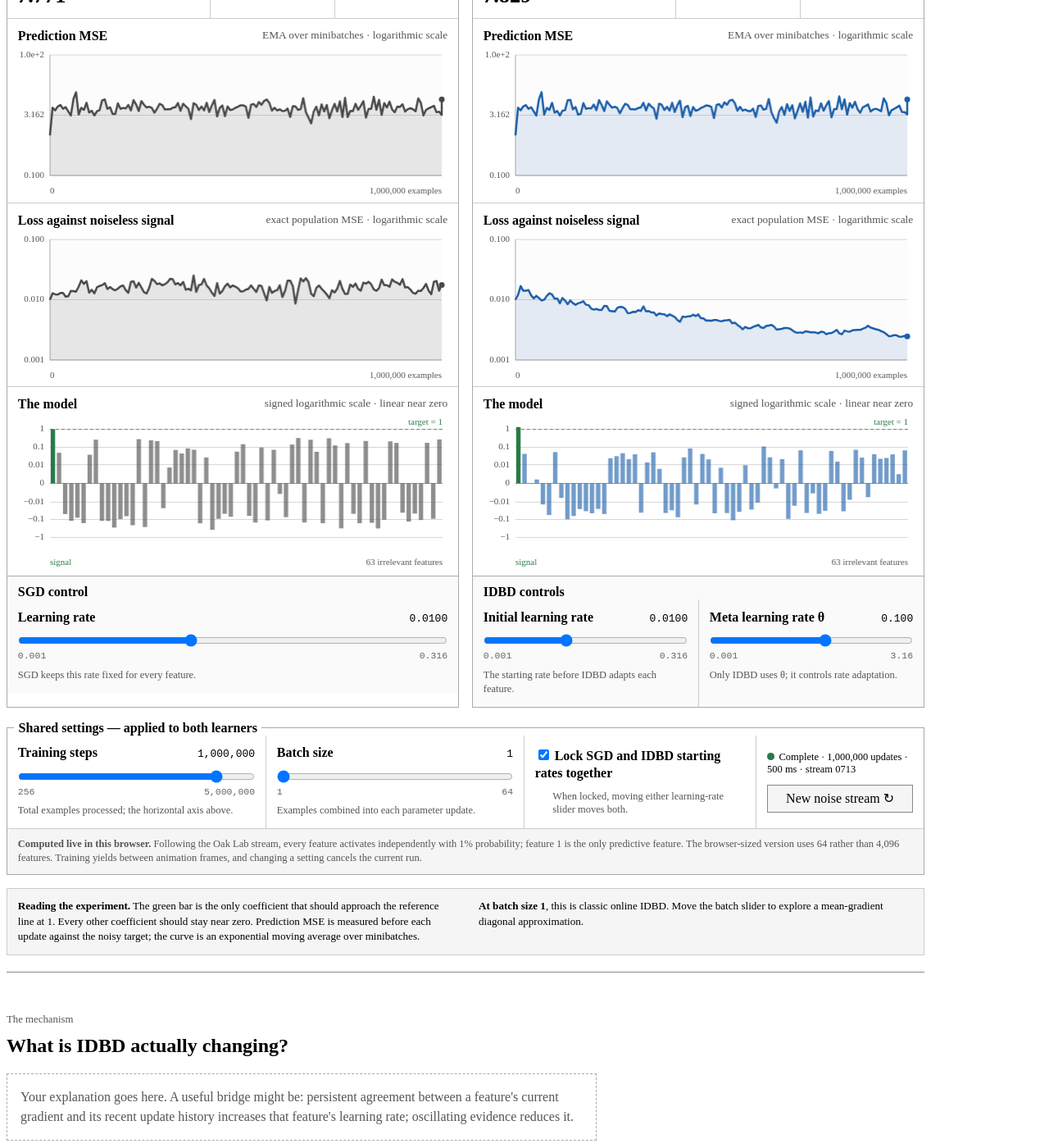
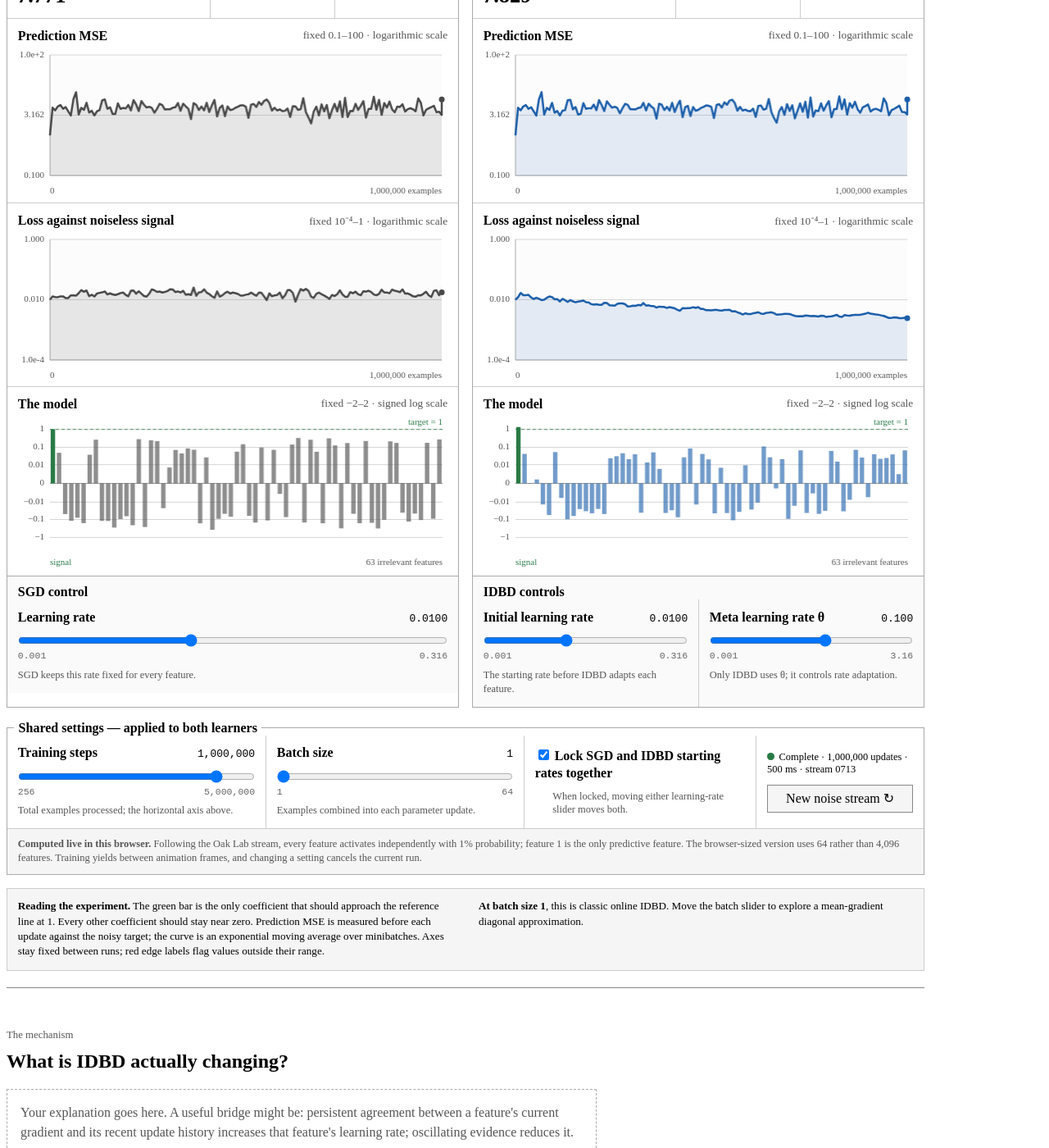
Before and after one commit to AlexChaloner/alexchaloner.github.io, a Jekyll site: the page built from idbd-experiments.html, in a window 1280 px wide and 1400 px high, scrolled down 695 px. Shown: the whole window at 82% size. Built offline with Jekyll 4.4.1, drawn with Linux system fonts in a browser that asks for light colours.

Commit message:
Fix experiment chart scales

```diff
--- a/assets/idbd-demo.js
+++ b/assets/idbd-demo.js
@@ -7,6 +7,9 @@
   const GAUSSIAN_STANDARD_DEVIATION = Math.sqrt(GAUSSIAN_VARIANCE);
   const SPARSE_NOISE_PROBABILITY = 0.01;
   const WEIGHT_LINEAR_THRESHOLD = 0.001;
+  const PREDICTION_LOSS_BOUNDS = Object.freeze({ minimum: 0.1, maximum: 100 });
+  const SIGNAL_LOSS_BOUNDS = Object.freeze({ minimum: 0.0001, maximum: 1 });
+  const MODEL_WEIGHT_EXTENT = 2;
   const LOG_ONE_MINUS_FEATURE_PROBABILITY = Math.log(1 - FEATURE_PROBABILITY);
   const STEP_OPTIONS = [
     256, 512, 1024, 2048, 4096, 8192, 16384, 32768,
@@ -21,7 +24,8 @@
     idbd: "#1b5eaa",
     idbdFill: "rgba(27, 94, 170, 0.11)",
     signal: "#287a45",
-    noise: "#999999"
+    noise: "#999999",
+    alert: "#b42318"
   };
 
   const controls = {
@@ -271,12 +275,17 @@
     return { context, width, height };
   }
 
-  function niceMaximum(value) {
-    if (!Number.isFinite(value) || value <= 0) return 1;
-    const power = Math.pow(10, Math.floor(Math.log10(value)));
-    const scaled = value / power;
-    const nice = scaled <= 1 ? 1 : scaled <= 2 ? 2 : scaled <= 5 ? 5 : 10;
-    return nice * power;
+  function drawEdgeWarning(context, right, y, text) {
+    context.save();
+    context.font = "bold 11px sans-serif";
+    context.textAlign = "right";
+    context.textBaseline = "middle";
+    const textWidth = context.measureText(text).width;
+    context.fillStyle = "rgba(252, 252, 252, 0.92)";
+    context.fillRect(right - textWidth - 5, y - 8, textWidth + 7, 16);
+    context.fillStyle = COLORS.alert;
+    context.fillText(text, right - 2, y);
+    context.restore();
   }
 
   function drawLineChart(canvasId, steps, values, color, fill, bounds, exampleCount) {
@@ -292,6 +301,8 @@
     const maximum = bounds.maximum;
     const logMinimum = Math.log10(minimum);
     const logRange = Math.log10(maximum) - logMinimum;
+    let aboveScale = false;
+    let belowScale = false;
 
     context.fillStyle = "#fcfcfc";
     context.fillRect(margins.left, margins.top, plotWidth, plotHeight);
@@ -328,15 +339,20 @@
 
     const coordinates = [];
     for (let index = 0; index < values.length; index += 1) {
-      if (!Number.isFinite(values[index]) || values[index] <= 0) continue;
+      if (!Number.isFinite(values[index])) {
+        if (values[index] !== null) aboveScale = true;
+        continue;
+      }
+      if (values[index] > maximum) aboveScale = true;
+      if (values[index] < minimum) belowScale = true;
+      if (values[index] <= 0) continue;
       const logValue = Math.log10(Math.max(values[index], minimum));
       coordinates.push({
         x: margins.left + (steps[index] / exampleCount) * plotWidth,
         y: margins.top + (1 - clamp((logValue - logMinimum) / logRange, 0, 1)) * plotHeight
       });
     }
-    if (!coordinates.length) return;
-
+    if (coordinates.length) {
       context.beginPath();
       context.moveTo(coordinates[0].x, margins.top + plotHeight);
       for (let index = 0; index < coordinates.length; index += 1) {
@@ -364,7 +380,15 @@
       context.fill();
     }
 
-  function drawWeights(canvasId, weights, color, sharedExtent) {
+    if (aboveScale) {
+      drawEdgeWarning(context, width - margins.right, margins.top + 10, "↑ off scale (above " + String(maximum) + ")");
+    }
+    if (belowScale) {
+      drawEdgeWarning(context, width - margins.right, margins.top + plotHeight - 10, "↓ off scale (below " + String(minimum) + ")");
+    }
+  }
+
+  function drawWeights(canvasId, weights, color) {
     const canvas = document.getElementById(canvasId);
     const surface = setupCanvas(canvas);
     const context = surface.context;
@@ -373,10 +397,12 @@
     const margins = { top: 11, right: 9, bottom: 34, left: 42 };
     const plotWidth = width - margins.left - margins.right;
     const plotHeight = height - margins.top - margins.bottom;
-    const extent = Math.max(1, sharedExtent);
+    const extent = MODEL_WEIGHT_EXTENT;
     const transformedExtent = symmetricLog(extent);
     const zeroY = margins.top + plotHeight / 2;
     const barStep = plotWidth / FEATURE_COUNT;
+    let aboveScale = false;
+    let belowScale = false;
 
     function weightY(value) {
       return zeroY - symmetricLog(clamp(value, -extent, extent)) /
@@ -425,6 +451,8 @@
     }
 
     for (let index = 0; index < weights.length; index += 1) {
+      if (!Number.isFinite(weights[index]) || weights[index] > extent) aboveScale = true;
+      if (Number.isFinite(weights[index]) && weights[index] < -extent) belowScale = true;
       const value = clamp(weights[index], -extent, extent);
       const valueY = weightY(value);
       const valueHeight = Math.abs(valueY - zeroY);
@@ -442,19 +470,12 @@
     context.fillStyle = COLORS.muted;
     context.textAlign = "right";
     context.fillText("63 irrelevant features", width - margins.right, height - 7);
+    if (aboveScale) {
+      drawEdgeWarning(context, width - margins.right, margins.top + 10, "↑ off scale (above +" + String(extent) + ")");
     }
-
-  function logarithmicBoundsAcross(first, second) {
-    const values = first.concat(second).filter(function (value) {
-      return Number.isFinite(value) && value > 0;
-    });
-    if (!values.length) return { minimum: 0.1, maximum: 1 };
-    const smallest = Math.min.apply(null, values);
-    const largest = Math.max.apply(null, values);
-    const minimum = Math.pow(10, Math.floor(Math.log10(smallest)));
-    let maximum = Math.pow(10, Math.ceil(Math.log10(largest)));
-    if (maximum <= minimum) maximum = minimum * 10;
-    return { minimum, maximum };
+    if (belowScale) {
+      drawEdgeWarning(context, width - margins.right, margins.top + plotHeight - 10, "↓ off scale (below −" + String(extent) + ")");
+    }
   }
 
   function updateBatchNote(batchSize) {
@@ -485,14 +506,6 @@
     document.getElementById("example-count-label").textContent = formatInteger(values.exampleCount) + " examples";
   }
 
-  function maximumAbsolute(first, second) {
-    let maximum = 1;
-    for (let index = 0; index < FEATURE_COUNT; index += 1) {
-      maximum = Math.max(maximum, Math.abs(first[index]), Math.abs(second[index]));
-    }
-    return maximum;
-  }
-
   function idbdRateRatio(beta) {
     const rates = Array.from(beta, Math.exp);
     const irrelevant = rates.slice(1).sort(function (first, second) {
@@ -509,15 +522,12 @@
     document.getElementById("sgd-signal-loss-score").textContent = formatScore(noiselessSignalMse(state.sgdWeights));
     document.getElementById("idbd-signal-loss-score").textContent = formatScore(noiselessSignalMse(state.idbdWeights));
 
-    const lossBounds = logarithmicBoundsAcross(state.curves.sgdLoss, state.curves.idbdLoss);
-    const signalLossBounds = logarithmicBoundsAcross(state.curves.sgdSignalLoss, state.curves.idbdSignalLoss);
-    const weightMax = niceMaximum(maximumAbsolute(state.sgdWeights, state.idbdWeights) * 1.05);
-    drawLineChart("sgd-loss-chart", state.curves.steps, state.curves.sgdLoss, COLORS.sgd, COLORS.sgdFill, lossBounds, state.exampleCount);
-    drawLineChart("idbd-loss-chart", state.curves.steps, state.curves.idbdLoss, COLORS.idbd, COLORS.idbdFill, lossBounds, state.exampleCount);
-    drawLineChart("sgd-signal-loss-chart", state.curves.steps, state.curves.sgdSignalLoss, COLORS.sgd, COLORS.sgdFill, signalLossBounds, state.exampleCount);
-    drawLineChart("idbd-signal-loss-chart", state.curves.steps, state.curves.idbdSignalLoss, COLORS.idbd, COLORS.idbdFill, signalLossBounds, state.exampleCount);
-    drawWeights("sgd-weights-chart", state.sgdWeights, COLORS.sgd, weightMax);
-    drawWeights("idbd-weights-chart", state.idbdWeights, COLORS.idbd, weightMax);
+    drawLineChart("sgd-loss-chart", state.curves.steps, state.curves.sgdLoss, COLORS.sgd, COLORS.sgdFill, PREDICTION_LOSS_BOUNDS, state.exampleCount);
+    drawLineChart("idbd-loss-chart", state.curves.steps, state.curves.idbdLoss, COLORS.idbd, COLORS.idbdFill, PREDICTION_LOSS_BOUNDS, state.exampleCount);
+    drawLineChart("sgd-signal-loss-chart", state.curves.steps, state.curves.sgdSignalLoss, COLORS.sgd, COLORS.sgdFill, SIGNAL_LOSS_BOUNDS, state.exampleCount);
+    drawLineChart("idbd-signal-loss-chart", state.curves.steps, state.curves.idbdSignalLoss, COLORS.idbd, COLORS.idbdFill, SIGNAL_LOSS_BOUNDS, state.exampleCount);
+    drawWeights("sgd-weights-chart", state.sgdWeights, COLORS.sgd);
+    drawWeights("idbd-weights-chart", state.idbdWeights, COLORS.idbd);
   }
 
   function elapsedLabel(milliseconds) {
--- a/idbd-experiments.html
+++ b/idbd-experiments.html
@@ -60,18 +60,18 @@ title: "Learning the learning rate"
         </div>
 
         <figure class="chart-block">
-          <figcaption><span>Prediction MSE</span><small>EMA over minibatches · logarithmic scale</small></figcaption>
-          <canvas id="sgd-loss-chart" role="img" aria-label="SGD prediction mean squared error over training examples on a logarithmic scale"></canvas>
+          <figcaption><span>Prediction MSE</span><small>fixed 0.1–100 · logarithmic scale</small></figcaption>
+          <canvas id="sgd-loss-chart" role="img" aria-label="SGD prediction mean squared error over training examples on a fixed logarithmic scale from 0.1 to 100"></canvas>
         </figure>
 
         <figure class="chart-block">
-          <figcaption><span>Loss against noiseless signal</span><small>exact population MSE · logarithmic scale</small></figcaption>
-          <canvas id="sgd-signal-loss-chart" role="img" aria-label="SGD exact mean squared error against the noiseless signal over training examples on a logarithmic scale"></canvas>
+          <figcaption><span>Loss against noiseless signal</span><small>fixed 10⁻⁴–1 · logarithmic scale</small></figcaption>
+          <canvas id="sgd-signal-loss-chart" role="img" aria-label="SGD exact mean squared error against the noiseless signal on a fixed logarithmic scale from 0.0001 to 1"></canvas>
         </figure>
 
         <figure class="chart-block model-chart">
-          <figcaption><span>The model</span><small>signed logarithmic scale · linear near zero</small></figcaption>
-          <canvas id="sgd-weights-chart" role="img" aria-label="SGD learned model coefficients on a signed logarithmic scale"></canvas>
+          <figcaption><span>The model</span><small>fixed −2–2 · signed log scale</small></figcaption>
+          <canvas id="sgd-weights-chart" role="img" aria-label="SGD learned model coefficients on a fixed signed logarithmic scale from minus 2 to 2"></canvas>
         </figure>
 
         <div class="method-controls" aria-label="SGD controls">
@@ -109,18 +109,18 @@ title: "Learning the learning rate"
         </div>
 
         <figure class="chart-block">
-          <figcaption><span>Prediction MSE</span><small>EMA over minibatches · logarithmic scale</small></figcaption>
-          <canvas id="idbd-loss-chart" role="img" aria-label="IDBD prediction mean squared error over training examples on a logarithmic scale"></canvas>
+          <figcaption><span>Prediction MSE</span><small>fixed 0.1–100 · logarithmic scale</small></figcaption>
+          <canvas id="idbd-loss-chart" role="img" aria-label="IDBD prediction mean squared error over training examples on a fixed logarithmic scale from 0.1 to 100"></canvas>
         </figure>
 
         <figure class="chart-block">
-          <figcaption><span>Loss against noiseless signal</span><small>exact population MSE · logarithmic scale</small></figcaption>
-          <canvas id="idbd-signal-loss-chart" role="img" aria-label="IDBD exact mean squared error against the noiseless signal over training examples on a logarithmic scale"></canvas>
+          <figcaption><span>Loss against noiseless signal</span><small>fixed 10⁻⁴–1 · logarithmic scale</small></figcaption>
+          <canvas id="idbd-signal-loss-chart" role="img" aria-label="IDBD exact mean squared error against the noiseless signal on a fixed logarithmic scale from 0.0001 to 1"></canvas>
         </figure>
 
         <figure class="chart-block model-chart">
-          <figcaption><span>The model</span><small>signed logarithmic scale · linear near zero</small></figcaption>
-          <canvas id="idbd-weights-chart" role="img" aria-label="IDBD learned model coefficients on a signed logarithmic scale"></canvas>
+          <figcaption><span>The model</span><small>fixed −2–2 · signed log scale</small></figcaption>
+          <canvas id="idbd-weights-chart" role="img" aria-label="IDBD learned model coefficients on a fixed signed logarithmic scale from minus 2 to 2"></canvas>
         </figure>
 
         <div class="method-controls idbd-method-controls" aria-label="IDBD controls">
@@ -190,7 +190,7 @@ title: "Learning the learning rate"
     </fieldset>
 
     <aside class="experiment-note">
-      <p><strong>Reading the experiment.</strong> The green bar is the only coefficient that should approach the reference line at 1. Every other coefficient should stay near zero. Prediction MSE is measured before each update against the noisy target; the curve is an exponential moving average over minibatches.</p>
+      <p><strong>Reading the experiment.</strong> The green bar is the only coefficient that should approach the reference line at 1. Every other coefficient should stay near zero. Prediction MSE is measured before each update against the noisy target; the curve is an exponential moving average over minibatches. Axes stay fixed between runs; red edge labels flag values outside their range.</p>
       <p id="batch-note"><strong>At batch size 1</strong>, this is classic online IDBD. Larger batches use a mean-gradient diagonal approximation and are best read as an exploration, not the original 1992 rule.</p>
     </aside>
   </section>
```
Lines whose indentation alone changed are shown as unchanged.
